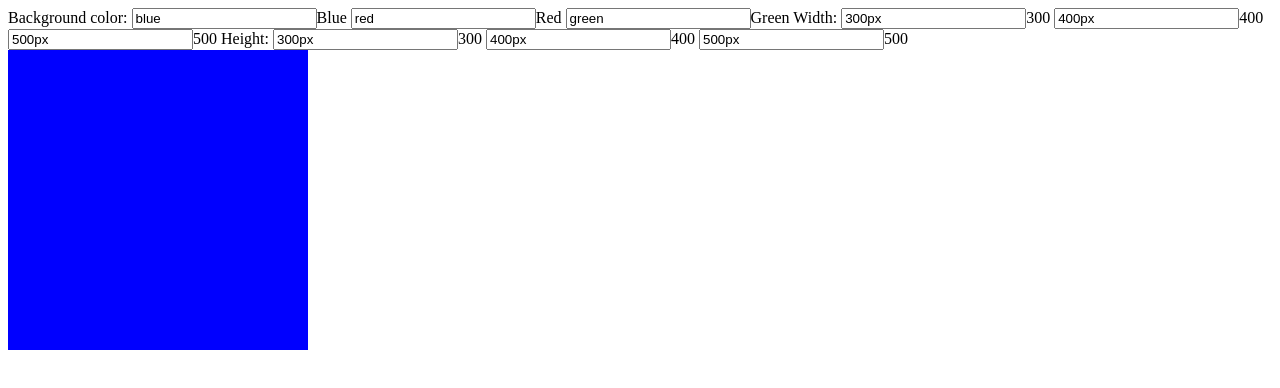
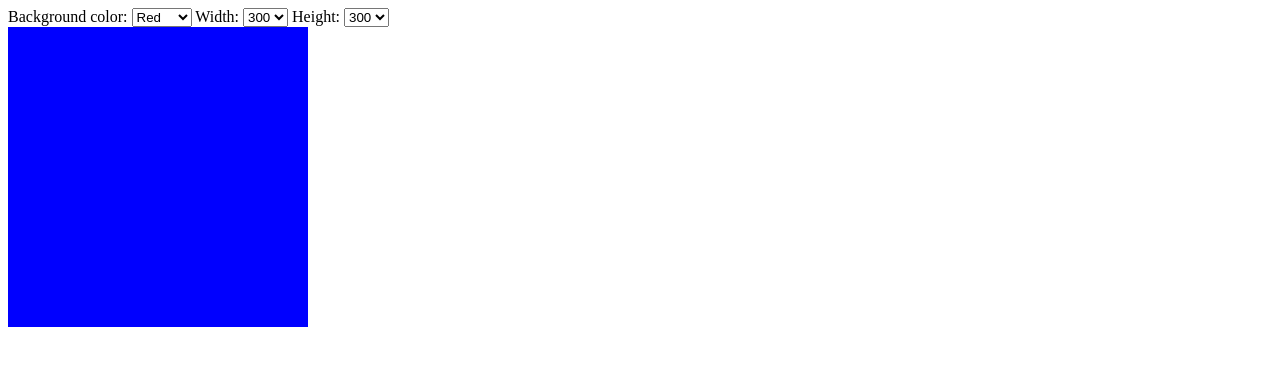
Before and after one commit to Gniewogniew/https-github.com-Gniewogniew-Introduction-to-JavaScript, a plain HTML site: page index.html in a window 1280 px wide. Drawn offline with Linux system fonts and the light colour scheme.

Commit message:
Update index.html

```diff
--- a/index.html
+++ b/index.html
@@ -5,25 +5,25 @@
         <meta charset="UTF-8"/>
     </head>
     <body>
-
         <label for="background">Background color:</label>
-            <input id="background" value="blue">Blue</input>
-            <input id="background" value="red">Red</input>
-            <input id="background" value="green">Green</input>
-
+            <select id="background">
+              <option value="red">Red</option>
+              <option value="blue">Blue</option>
+              <option value="green">Green</option>
+            </select>
         <label for="width">Width:</label>
-            <input id="width" value="300px">300</input>
-            <input id="width" value="400px">400</input>
-            <input id="width" value="500px">500</input>
-
+            <select id="width">
+              <option value="300px">300</option>
+              <option value="400px">400</option>
+              <option value="500px">500</option>
+             </select>
         <label for="height">Height:</label>
-            <input id="height" value="300px">300</input>
-            <input id="height" value="400px">400</input>
-            <input id="height" value="500px">500</input>
-
-        <div id="content" style="background:blue; width:300px; height:300px;"></div>
-
-        <script src="script.js"></script>
-
+            <select id="height">
+              <option value="300px">300</option>
+              <option value="400px">400</option>
+              <option value="500px">500</option>
+            </select>
+       <div id="content" style="background:blue; width:300px; height:300px;"></div>
+       <script src="script.js"></script>
     </body>
 </html>
```
